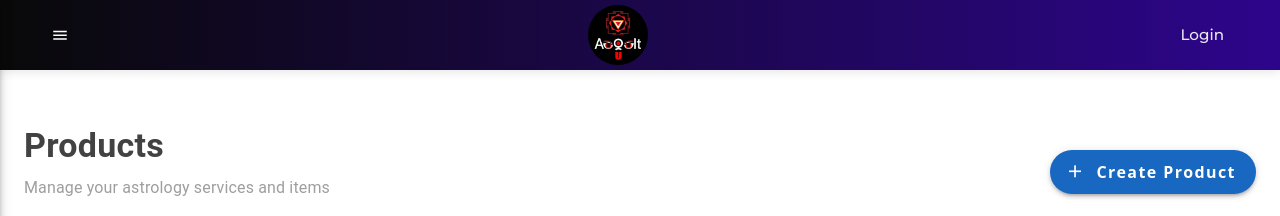
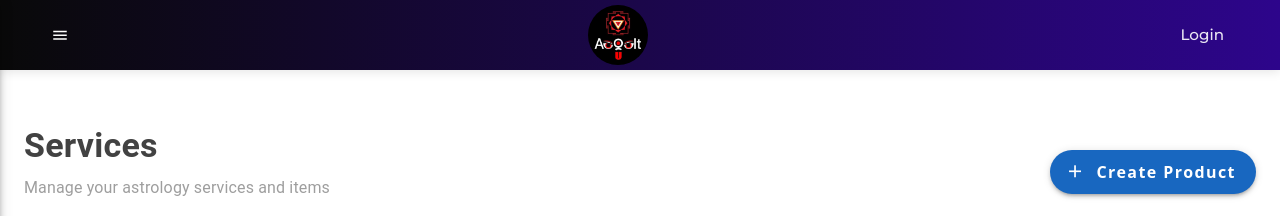
Before and after one commit to akashajaydev/Frotend_Main_APP, a Nuxt app: page /products in a window 1280 px wide. Shown: the top 216 px of the page. Built offline with nearby package versions, Linux system fonts and the light colour scheme; no server answers; sample sign-in values are in the browser's storage.

Commit message:
Added the fixes

```diff
--- a/layouts/default.vue
+++ b/layouts/default.vue
@@ -62,7 +62,7 @@ function goto(path: string) {
 						<v-list-item prepend-icon="mdi-view-dashboard" title="Dashboard" value="dashboard"
 							:active="route.path === '/dashboard'" @click="goto('/dashboard')"
 							active-class="bg-black text-white" rounded="xl" class="mb-1" />
-						<v-list-item prepend-icon="mdi-package-variant" title="Products" value="products"
+						<v-list-item prepend-icon="mdi-package-variant" title="Services" value="products"
 							:active="route.path.startsWith('/products')" @click="goto('/products')"
 							active-class="bg-black text-white" rounded="xl" class="mb-1" />
 
--- a/pages/availabilities/index.vue
+++ b/pages/availabilities/index.vue
@@ -156,7 +156,7 @@ const formatTime = (time: string) => {
   <v-container fluid class="pa-6">
     <div class="d-flex flex-column flex-md-row justify-space-between align-md-center mb-6">
       <div>
-        <h1 class="text-h4 font-weight-bold text-grey-darken-3">User Availabilities</h1>
+        <h1 class="text-h4 font-weight-bold text-grey-darken-3">Availabilities</h1>
         <p class="text-subtitle-1 text-grey">Manage availability slots for {{ moment(date).format('MMMM Do YYYY') }}</p>
       </div>
 
--- a/pages/products/index.vue
+++ b/pages/products/index.vue
@@ -374,7 +374,7 @@ const getPrice = (pricings: any[], country: string) => {
   <v-container fluid class="pa-6">
     <div class="d-flex flex-column flex-md-row justify-space-between align-md-center mb-8 gap-4">
       <div>
-        <h1 class="text-h4 font-weight-bold text-grey-darken-3">Products</h1>
+        <h1 class="text-h4 font-weight-bold text-grey-darken-3">Services</h1>
         <p class="text-subtitle-1 text-grey">Manage your astrology services and items</p>
       </div>
       <div>
```
